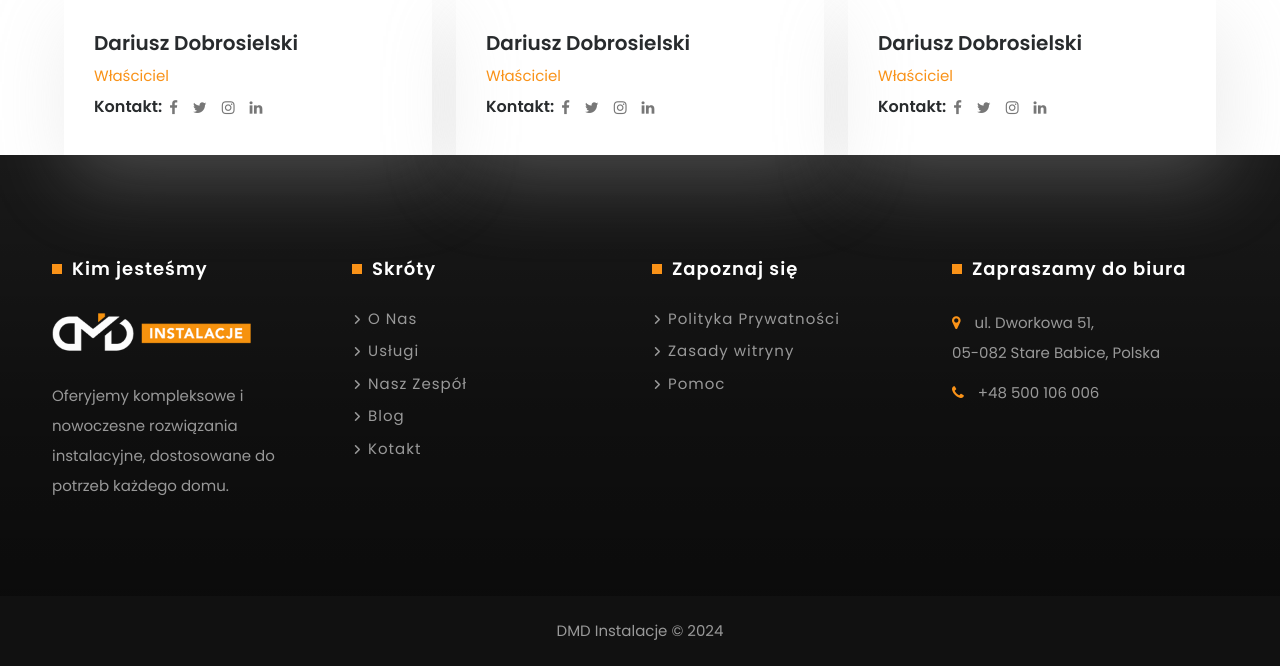
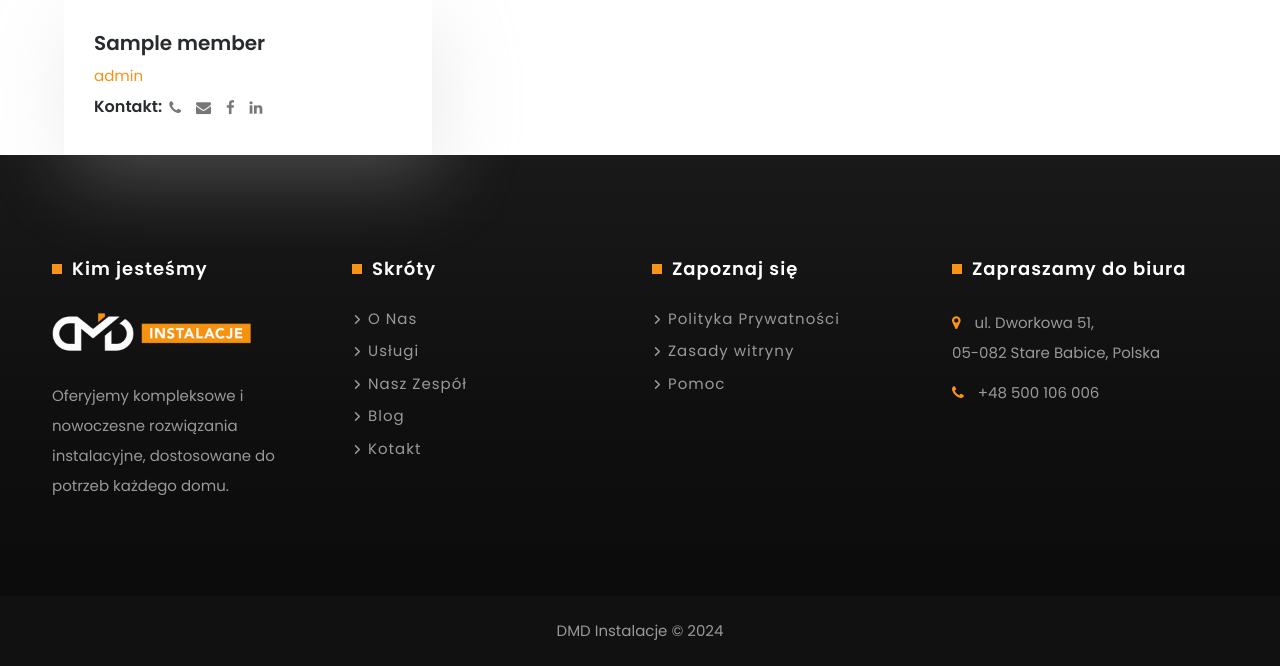
Before and after one commit to informatykdmd/dmdinstalacje, a Flask app: template templates/my-zespol.html in a window 1280 px wide. Shown: the part 1066-1732 px from the top of the page. Run offline with Flask 3, Linux system fonts and the light colour scheme; the template is opened without the code that fills it: most values are stand-ins (such as "Sample title", 1, 10 or a date in 2020); grey boxes marked "Sample" are stand-in pictures; some libraries are stand-ins or nearby versions; some web fonts are replaced.

Commit message:
Working now

```diff
--- a/run.py
+++ b/run.py
@@ -376,12 +376,24 @@ def kontakt():
 
 @app.route('/my-zespol')
 def myZespol():
-    session['page'] = 'Zespol'
-    pageTitle = 'Nasz Zespoł'
+    session['page'] = 'myZespol'
+    pageTitle = 'Zespół'
+
+
+    if f'TEAM-ALL' not in session:
+        team_list = generator_teamDB()
+        session[f'TEAM-ALL'] = team_list
+    else:
+        team_list = session[f'TEAM-ALL']
+
+    fullListTeam = []
+    for i, member in enumerate(team_list):
+       fullListTeam.append(member)
 
     return render_template(
-        f'my-zespol.html',
-        pageTitle=pageTitle
+        f'myZespol.html',
+        pageTitle=pageTitle,
+        fullListTeam=fullListTeam
         )
 
 @app.route('/blog')
--- a/templates/my-zespol.html
+++ b/templates/my-zespol.html
@@ -43,78 +43,43 @@
             </div>
             <div class="row justify-content-center">
                 <div class="row mt-30">
+                    {% for member in fullListTeam %}
                         <div class="col-xl-4 col-lg-4 col-md-6">
                             <div class="team-block mt-30">
                                 <div class="team-img">
                                     <div class="team-shape-img">
                                         <img src="static/images/hero-shape.png" alt="">
                                     </div>
-                                <img src="https://dmddomy.pl/images/team/tm-01-460x460-dariusz_dobrosielski.png" alt="">
+                                    <img src="{{ member['EMPLOYEE_PHOTO'] }}" alt="">
                                 </div>
                                 <div class="team-content">
-                                <h4>Dariusz Dobrosielski</h4>
-                                <span>Właściciel</span>
+                                    <h4>{{ member['EMPLOYEE_NAME'] }}</h4>
+                                    <span>{{ member['EMPLOYEE_ROLE'] }}</span>
                                     <div class="team-social d-flex mt-10">
                                         <h6>Kontakt: </h6>
+                                        {% if member['PHONE'] or member['EMAIL'] or member['FACEBOOK'] or member['LINKEDIN'] %}
                                             <ul class="d-flex">
-                                        <li><a href="#"><i class="fa fa-facebook"></i></a></li>
-                                        <li><a href="#"><i class="fa fa-twitter"></i></a></li>
-                                        <li><a href="#"><i class="fa fa-instagram"></i></a></li>
-                                        <li><a href="#"><i class="fa fa-linkedin"></i></a></li>
-                                        <!-- <li><a href="#"><i class="fa fa-pinterest"></i></a></li> -->
+                                                {% if member['PHONE'] %}
+                                                    <li><a href="tel:{{ member['PHONE'] }}"><i class="fa fa-phone"></i></a></li>
+                                                {% endif %}
+                                                {% if member['EMAIL'] %}
+                                                    <li><a href="mailto:{{ member['EMAIL'] }}"><i class="fa fa-envelope"></i></a></li>
+                                                {% endif %}
+                                                {% if member['FACEBOOK'] %}
+                                                    <li><a href="tel:{{ member['FACEBOOK'] }}"><i class="fa fa-facebook"></i></a></li>
+                                                {% endif %}
+                                                {% if member['LINKEDIN'] %}
+                                                    <li><a href="tel:{{ member['LINKEDIN'] }}"><i class="fa fa-linkedin"></i></a></li>
+                                                {% endif %}
                                             </ul>
+                                        {% endif %}
                                     </div>
                                 </div>
                             </div>
                         </div>
-                    <div class="col-xl-4 col-lg-4 col-md-6">
-                        <div class="team-block mt-30">
-                            <div class="team-img">
-                                <div class="team-shape-img">
-                                    <img src="static/images/hero-shape.png" alt="">
-                                </div>
-                                <img src="https://dmddomy.pl/images/team/tm-01-460x460-dariusz_dobrosielski.png" alt="">
-                            </div>
-                            <div class="team-content">
-                                <h4>Dariusz Dobrosielski</h4>
-                                <span>Właściciel</span>
-                                <div class="team-social d-flex mt-10">
-                                    <h6>Kontakt: </h6>
-                                    <ul class="d-flex">
-                                        <li><a href="#"><i class="fa fa-facebook"></i></a></li>
-                                        <li><a href="#"><i class="fa fa-twitter"></i></a></li>
-                                        <li><a href="#"><i class="fa fa-instagram"></i></a></li>
-                                        <li><a href="#"><i class="fa fa-linkedin"></i></a></li>
-                                        <!-- <li><a href="#"><i class="fa fa-pinterest"></i></a></li> -->
-                                    </ul>
-                                </div>
-                            </div>
-                        </div>
-                    </div>
-                    <div class="col-xl-4 col-lg-4 col-md-6">
-                        <div class="team-block mt-30">
-                            <div class="team-img">
-                                <div class="team-shape-img">
-                                    <img src="static/images/hero-shape.png" alt="">
-                                </div>
-                                <img src="https://dmddomy.pl/images/team/tm-01-460x460-dariusz_dobrosielski.png" alt="">
-                            </div>
-                            <div class="team-content">
-                                <h4>Dariusz Dobrosielski</h4>
-                                <span>Właściciel</span>
-                                <div class="team-social d-flex mt-10">
-                                    <h6>Kontakt: </h6>
-                                    <ul class="d-flex">
-                                        <li><a href="#"><i class="fa fa-facebook"></i></a></li>
-                                        <li><a href="#"><i class="fa fa-twitter"></i></a></li>
-                                        <li><a href="#"><i class="fa fa-instagram"></i></a></li>
-                                        <li><a href="#"><i class="fa fa-linkedin"></i></a></li>
-                                        <!-- <li><a href="#"><i class="fa fa-pinterest"></i></a></li> -->
-                                    </ul>
-                                </div>
-                            </div>
-                        </div>
-                    </div>
+                    {% endfor %}
+
+
                 </div>
             </div>
         </div>
```
Lines whose indentation alone changed are shown as unchanged.
